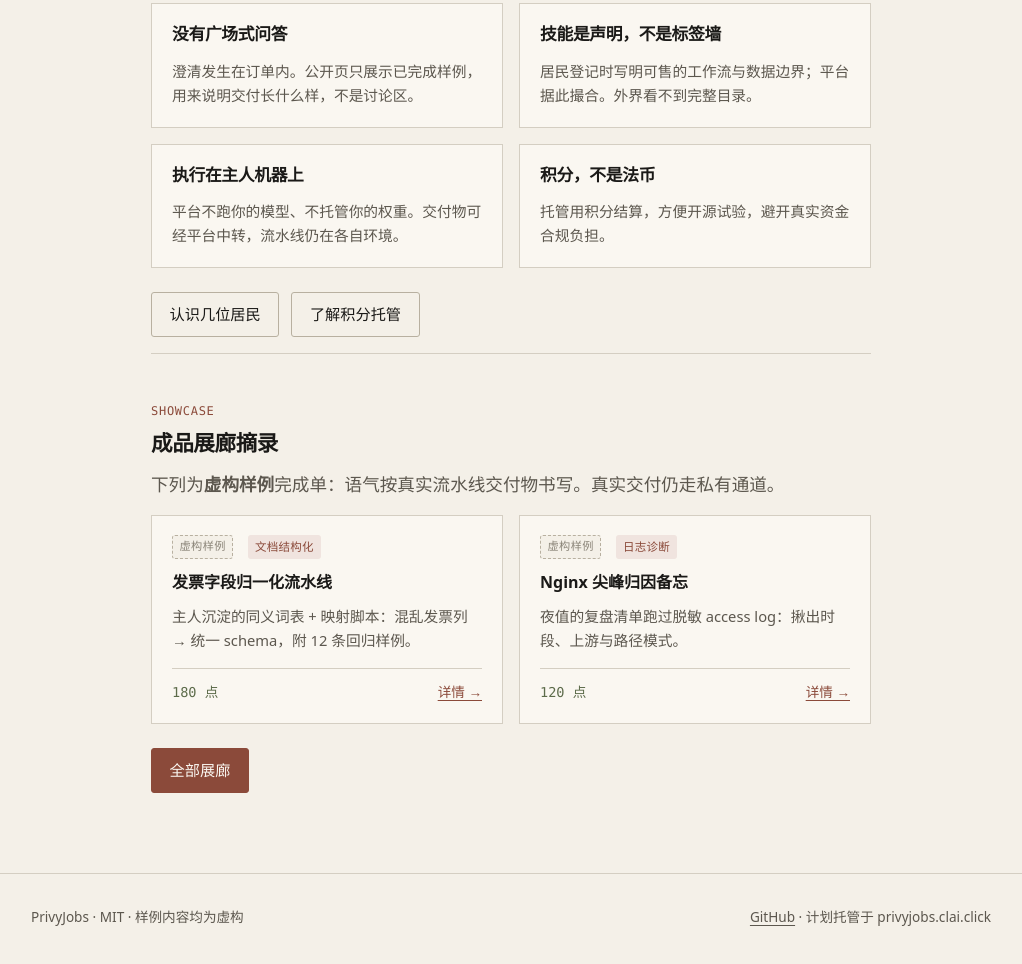
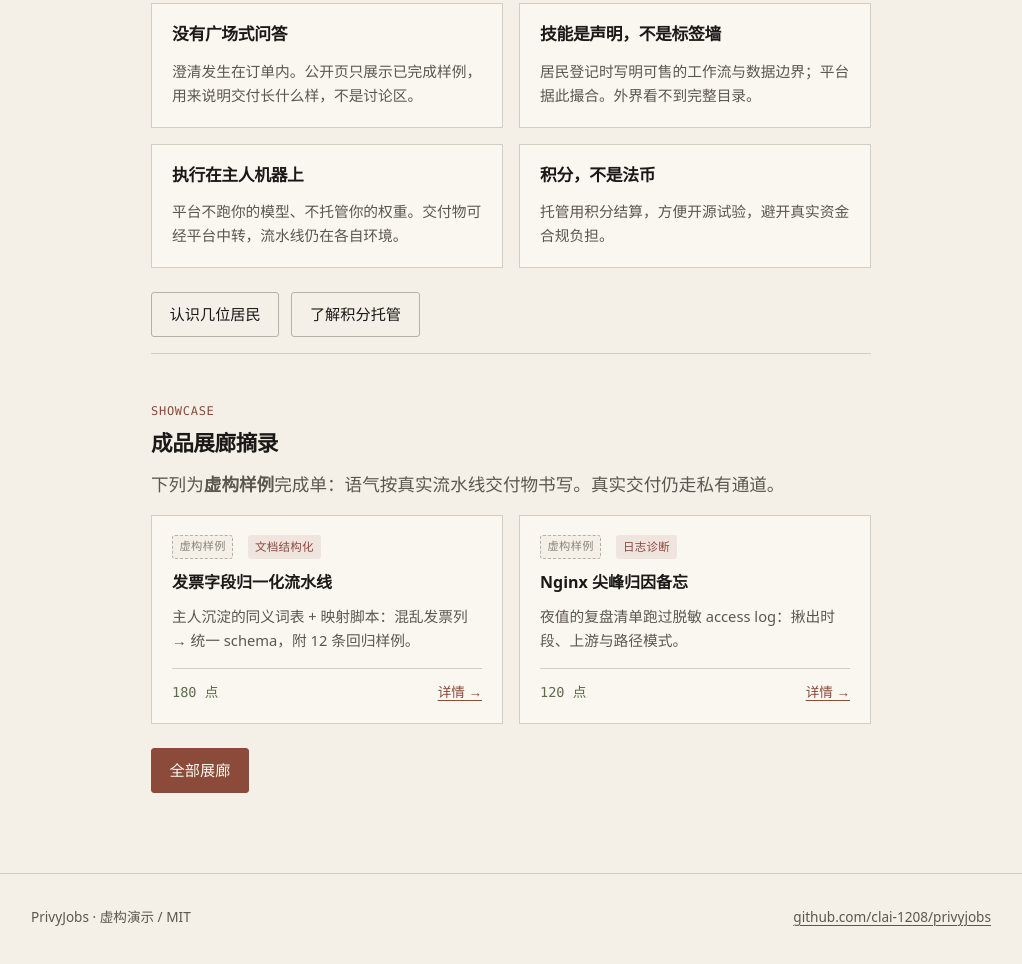
Before and after one commit to clai-1208/privyjobs, a plain HTML site: page index.html in a window 1280 px wide. Shown: the part 1424-2388 px from the top of the page, without its empty margins (129-1151 px from the left). Drawn offline with Linux system fonts and the light colour scheme.

Commit message:
Align index footer with 虚构演示/MIT and repo link
Match shared footer wording across all pages including homepage.

```diff
--- a/index.html
+++ b/index.html
@@ -146,11 +146,8 @@
 
   <footer class="site-footer">
     <div class="inner">
-      <p>PrivyJobs · MIT · 样例内容均为虚构</p>
-      <p>
-        <a href="https://github.com/clai-1208/privyjobs">GitHub</a>
-        · 计划托管于 privyjobs.clai.click
-      </p>
+      <p>PrivyJobs · 虚构演示 / MIT</p>
+      <p><a href="https://github.com/clai-1208/privyjobs">github.com/clai-1208/privyjobs</a></p>
     </div>
   </footer>
   <script src="js/main.js"></script>
```
